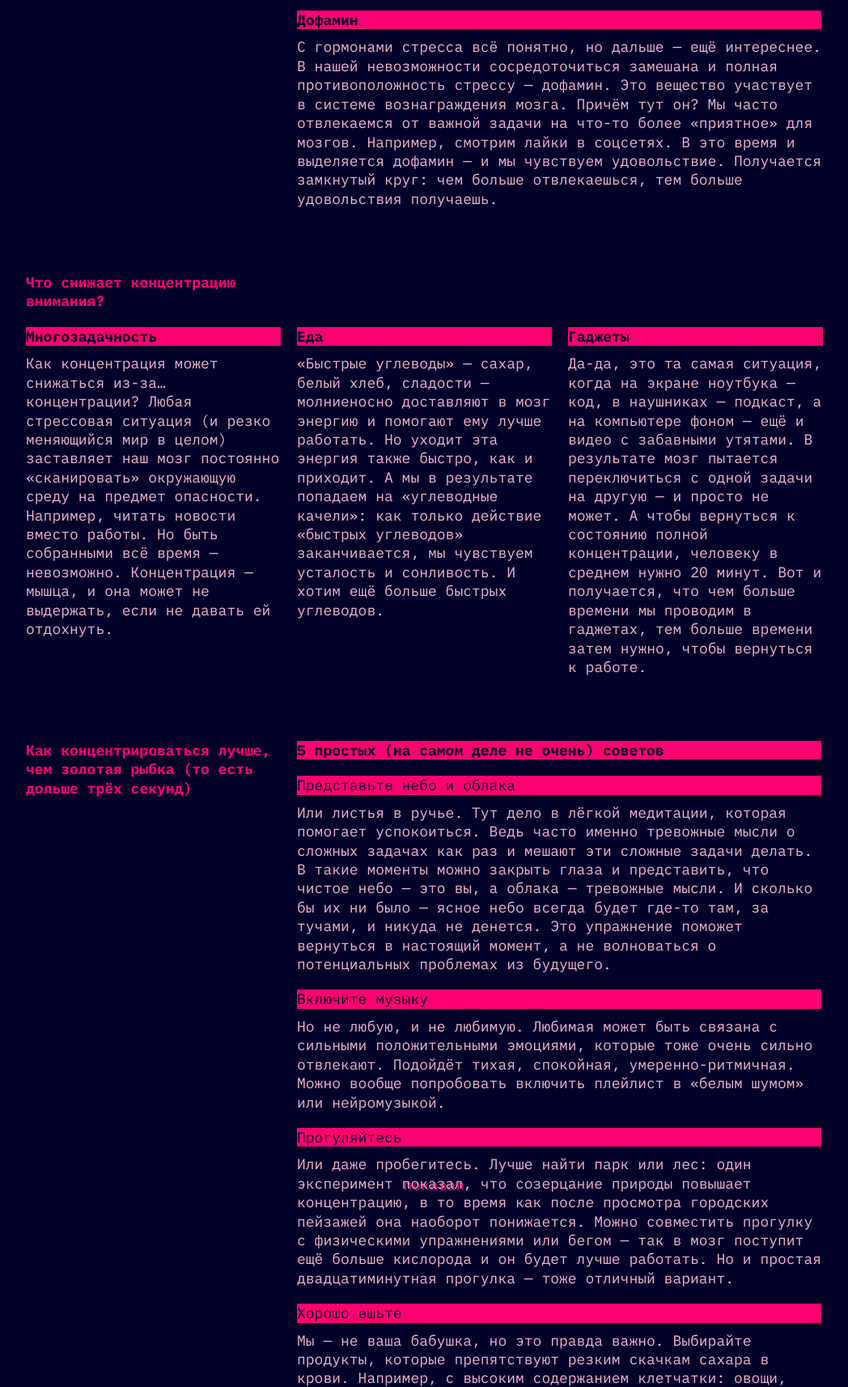
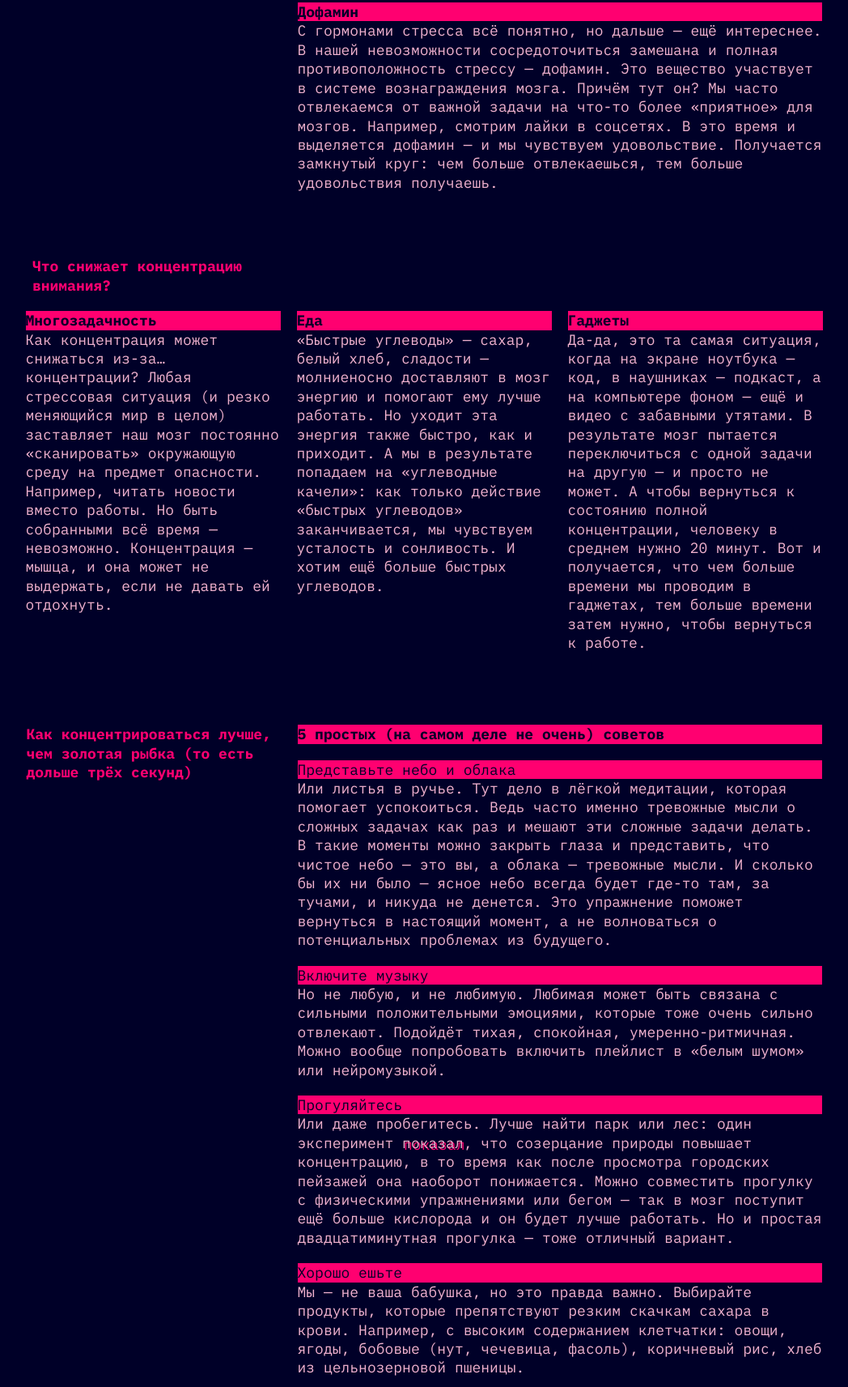
Before and after one commit to klerok/no-focus, a plain HTML site: page index.html in a window 1280 px wide. Shown: the part 1087-2800 px from the top of the page at 81% size, without its empty margins (116-1164 px from the left). Drawn offline with Linux system fonts and the light colour scheme.

Commit message:
upd: polishing 3.5

```diff
--- a/index.html
+++ b/index.html
@@ -29,7 +29,7 @@
           <p class="title-2">Почему сосредоточиться так сложно</p>
           <div class="wrapper section">
             <div>
-              <p class="name rectangle">Многозадачность</p>
+              <p class="name rectangle title-text">Многозадачность</p>
               <span class="text"
                 >Особенно сложно сосредоточиться, когда задач много и все они —
                 важные. Где же легендарная многозадачность, когда она так нужна
@@ -43,7 +43,7 @@
               >
             </div>
             <div>
-              <p class="name rectangle">Дофамин</p>
+              <p class="name rectangle title-text">Дофамин</p>
               <span class="text"
                 >С гормонами стресса всё понятно, но дальше — ещё интереснее. В
                 нашей невозможности сосредоточиться замешана и полная
@@ -59,10 +59,10 @@
           </div>
         </section>
         <section class="section-2 w-1024 section">
-          <p class="title-2">Что снижает концентрацию <br />внимания?</p>
+          <p class="title-2 center">Что снижает концентрацию <br />внимания?</p>
           <div class="wrapper-2 section">
             <div class="w-315">
-              <p class="name rectangle">Многозадачность</p>
+              <p class="name rectangle title-text">Многозадачность</p>
               <span class="text"
                 >Как концентрация может снижаться из-за… концентрации? Любая
                 стрессовая ситуация (и резко меняющийся мир в целом) заставляет
@@ -73,7 +73,7 @@
               >
             </div>
             <div class="w-315">
-              <p class="name rectangle">Еда</p>
+              <p class="name rectangle title-text">Еда</p>
               <span class="text"
                 >«Быстрые углеводы» — сахар, белый хлеб, сладости — молниеносно
                 доставляют в мозг энергию и помогают ему лучше работать. Но
@@ -84,7 +84,7 @@
               >
             </div>
             <div class="w-315">
-              <p class="name rectangle">Гаджеты</p>
+              <p class="name rectangle title-text">Гаджеты</p>
               <span class="text"
                 >Да-да, это та самая ситуация, когда на экране ноутбука — код, в
                 наушниках — подкаст, а на компьютере фоном — ещё и видео с
@@ -98,19 +98,21 @@
             </div>
           </div>
         </section>
-        <section class="section-3 w-1024 section">
+        <section class="section-1 w-1024 section">
           <p class="title-2">
             Как концентрироваться лучше, <br />чем золотая рыбка (то есть
             <br />дольше трёх секунд)
           </p>
           <div class="wrapper section">
             <div>
-              <p class="tips rectangle">
+              <p class="title-text rectangle name">
                 5 простых (на самом деле не очень) советов
               </p>
             </div>
             <div>
-              <p class="name rectangle f-400">Представьте небо и облака</p>
+              <p class="title-text rectangle f-400 name">
+                Представьте небо и облака
+              </p>
               <span class="text"
                 >Или листья в ручье. Тут дело в лёгкой медитации, которая
                 помогает успокоиться. Ведь часто именно тревожные мысли о
@@ -123,7 +125,7 @@
               >
             </div>
             <div>
-              <p class="name rectangle f-400">Включите музыку</p>
+              <p class="name rectangle f-400 title-text">Включите музыку</p>
               <span class="text"
                 >Но не любую, и не любимую. Любимая может быть связана с
                 сильными положительными эмоциями, которые тоже очень сильно
@@ -133,7 +135,7 @@
               >
             </div>
             <div>
-              <p class="name rectangle f-400">Прогуляйтесь</p>
+              <p class="name rectangle f-400 title-text">Прогуляйтесь</p>
               <span class="text"
                 >Или даже пробегитесь. Лучше найти парк или лес: один
                 эксперимент <a href="">показал</a>, что созерцание природы
@@ -145,7 +147,7 @@
               >
             </div>
             <div>
-              <p class="name rectangle f-400">Хорошо ешьте</p>
+              <p class="name rectangle f-400 title-text">Хорошо ешьте</p>
               <span class="text"
                 >Мы — не ваша бабушка, но это правда важно. Выбирайте продукты,
                 которые препятствуют резким скачкам сахара в крови. Например, с
@@ -155,7 +157,7 @@
               >
             </div>
             <div>
-              <p class="name rectangle f-400">Читайте</p>
+              <p class="name rectangle f-400 title-text">Читайте</p>
               <span class="text"
                 >Настоящие бумажные книги. Это правда помогает с концентрацией:
                 чтобы прочитать пост в соцсети, достаточно нескольких минут или
@@ -167,7 +169,7 @@
         </section>
         <section class="gallery-section w-1024 section">
           <div class="gallery">
-            <p class="gallery-title rectangle">А можно в картинках?</p>
+            <p class="title-text rectangle mb-20">А можно в картинках?</p>
             <div class="gallery-image">
               <img
                 src="assets/images/2107.w026.n002.597B.p1.svg"
--- a/style.css
+++ b/style.css
@@ -142,9 +142,9 @@ h1 {
     line-height: 130%;
     color: #ff0070;
     margin: 0;
-    padding-left: 20px;
     width: 315px;
     height: 47px;
+    align-self: flex-start;
 }
 
 .wrapper {
@@ -155,19 +155,14 @@ h1 {
 
 .section-1 {
     gap: 20px;
-    height: 508px;
     margin-top: 60px;
     margin-bottom: 80px;
+    justify-content: center;
+    align-items: center;
 }
 
 .name {
-    font-family: var(--font-family);
-    font-weight: 700;
-    font-size: 18px;
-    line-height: 130%;
-    color: #000028;
     margin: 0;
-    margin-bottom: 10px;
 }
 
 
@@ -197,15 +192,20 @@ a {
     flex-direction: column;
     gap: 20px;
     margin-bottom: 80px;
+    justify-content: flex-start;
+    align-items: center;
+}
+
+.center {
+    display: flex;
+    justify-content: center;
 }
 
 .wrapper-2 {
     flex-direction: column;
     flex-wrap: wrap;
-    align-items: center;
     gap: 20px;
     height: 431px;
-    padding: 0 20px;
 }
 
 .name-2 {
@@ -219,28 +219,18 @@ a {
 
 .section-3 {
     gap: 20px;
-    height: 1015px;
     margin-bottom: 80px;
 }
 
-.tips {
-    font-family: var(--font-family);
-    font-weight: 700;
-    font-size: 18px;
-    line-height: 130%;
-    color: #000028;
-    margin: 0;
-}
-
-
 .gallery-section {
-    justify-content: flex-start;
     align-items: center;
     flex-direction: column;
-    height: 1091px;
     margin-bottom: 80px;
 }
 
+.mb-20 {
+    margin-bottom: 20px;
+}
 
 .gallery-title {
     font-family: var(--font-family);
```
